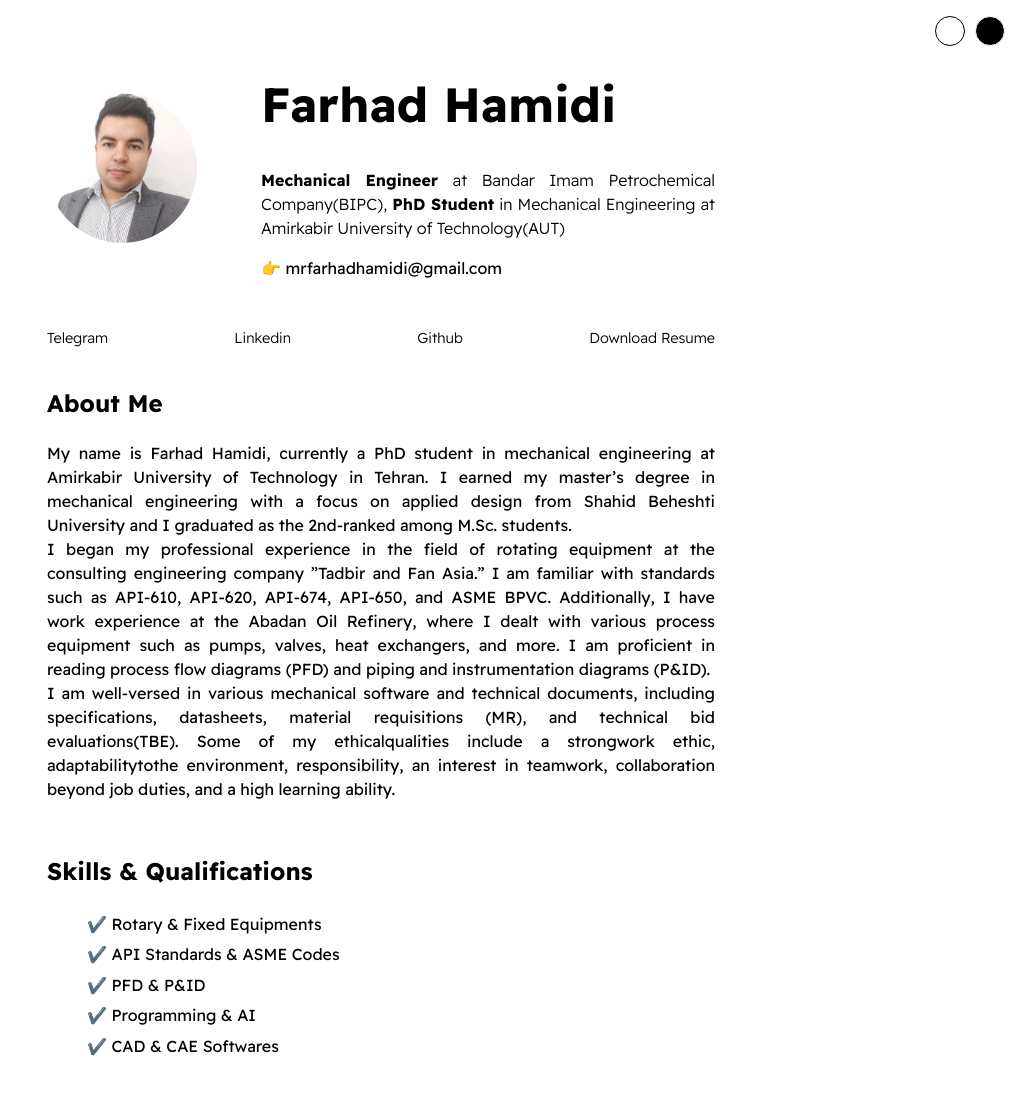
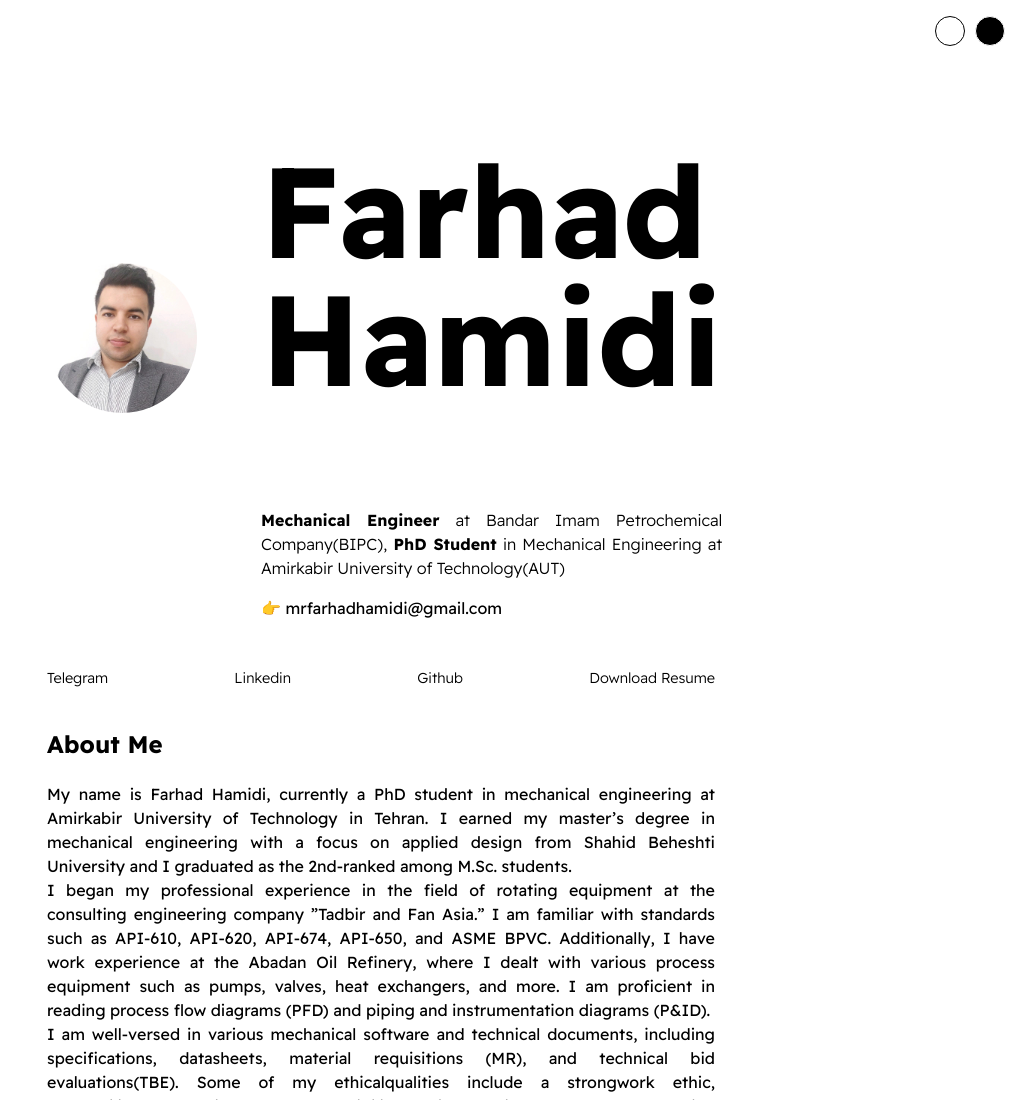
Before and after one commit to mrfarhadhamidi/resume, a plain HTML site: page index.html in a window 1280 px wide. Shown: the top 1100 px of the page, without its empty margins (259-1280 px from the left). Drawn offline with Linux system fonts and the light colour scheme.

Commit message:
name font size fixed

```diff
--- a/index.html
+++ b/index.html
@@ -17,7 +17,7 @@
                 <img id="profile-pic" src="./assets/images/profile.png">
 
                 <div>
-                    <h1 id="user-name">Farhad Hamidi</h1>
+                    <h1 id="user-name" style="font-size:10vw">Farhad Hamidi</h1>
                     <p id="bio" style="text-align:justify;"><b>Mechanical Engineer</b>  at Bandar Imam Petrochemical Company(BIPC)</a>, <b>PhD Student</b> in Mechanical Engineering at Amirkabir University of Technology(AUT)</a></p>
                     <p id="email">👉 mrfarhadhamidi@gmail.com</p>
                 </div>
```
